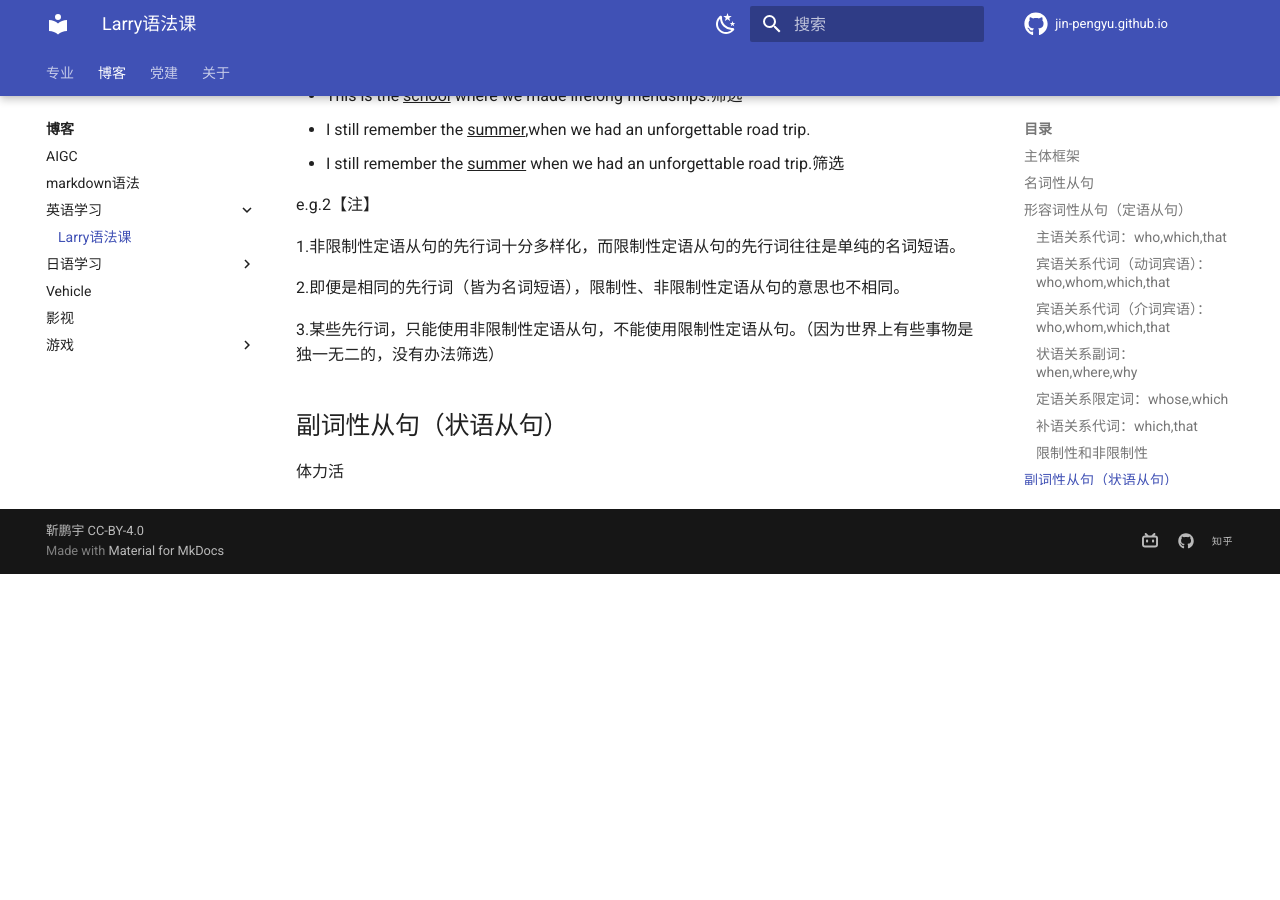
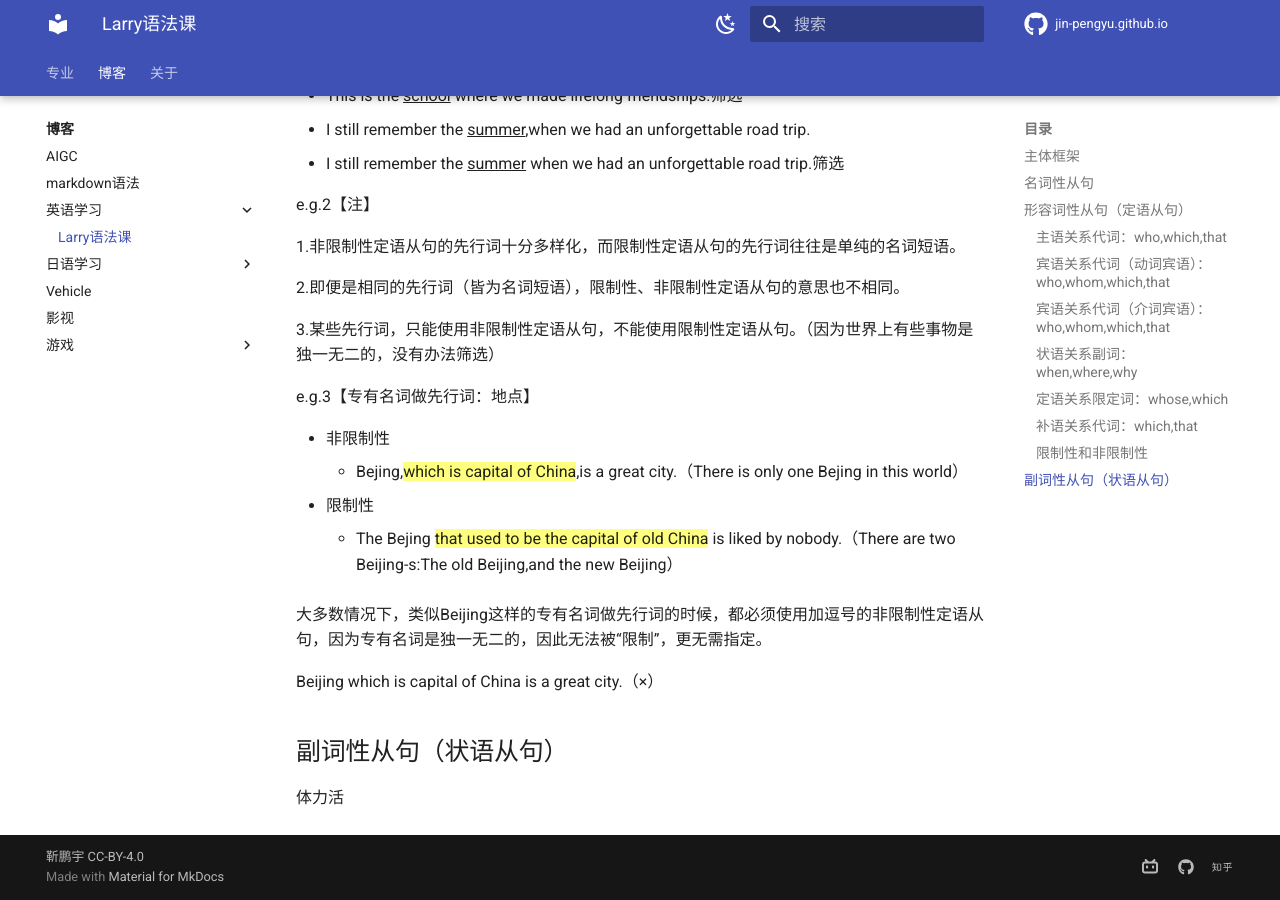
Before and after one commit to Pengyu-Jin/Pengyu-Jin.github.io, an MkDocs documentation site: the page built from docs/blog/EN-learn/Larry.md, in a window 1280 px wide and 900 px high, scrolled down 7238 px. Built offline with MkDocs 1.6.1 and Material for MkDocs 9.7.7, drawn with Linux system fonts in a browser that asks for light colours; before the commit the page ends 7812 px from its top, so only the background shows below that.

Commit message:
style change 227

```diff
--- a/docs/blog/EN-learn/Larry.md
+++ b/docs/blog/EN-learn/Larry.md
@@ -258,6 +258,16 @@ e.g.2【注】
 
 3.某些先行词，只能使用非限制性定语从句，不能使用限制性定语从句。（因为世界上有些事物是独一无二的，没有办法筛选）
 
+e.g.3【专有名词做先行词：地点】
+
+- 非限制性
+    - Bejing,==which is capital of China==,is a great city.（There is only one Bejing in this world）
+- 限制性
+    - The Bejing ==that used to be the capital of old China== is liked by nobody.（There are two Beijing-s:The old Beijing,and the new Beijing）
+
+大多数情况下，类似Beijing这样的专有名词做先行词的时候，都必须使用加逗号的非限制性定语从句，因为专有名词是独一无二的，因此无法被“限制”，更无需指定。
+
+Beijing which is capital of China is a great city.（×）
 
 
 
--- a/mkdocs.yml
+++ b/mkdocs.yml
@@ -27,8 +27,7 @@ nav:
       - 游戏:
           - 宝可梦: blog/game/pokemon.md
 
-  - 党建:
-      - party building/learn1.md
+
   - 关于:
       - about/index.md
       - 个人履历: about/personal profile/p p.md
```
